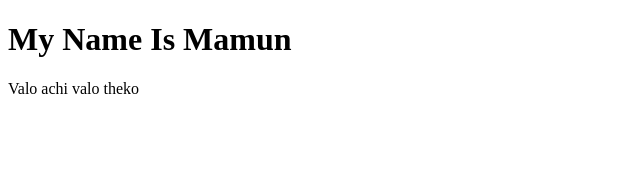
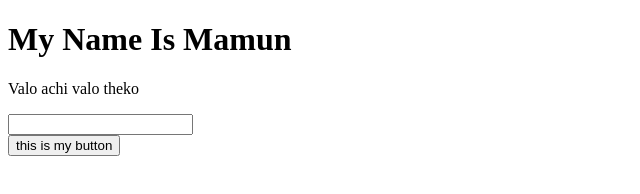
Before and after one commit to mamun710/my-first-web, a plain HTML site: page Index.html in a window 1280 px wide. Shown: the whole page, without its empty margins (0-640 px from the left). Drawn offline with Linux system fonts and the light colour scheme.

Commit message:
button added

```diff
--- a/Index.html
+++ b/Index.html
@@ -8,5 +8,8 @@
 <body>
     <h1>My Name Is Mamun</h1>
     <p>Valo achi valo theko</p>
+    <input type="text">
+    <br>
+    <button>this is my button</button>
 </body>
 </html>
```
